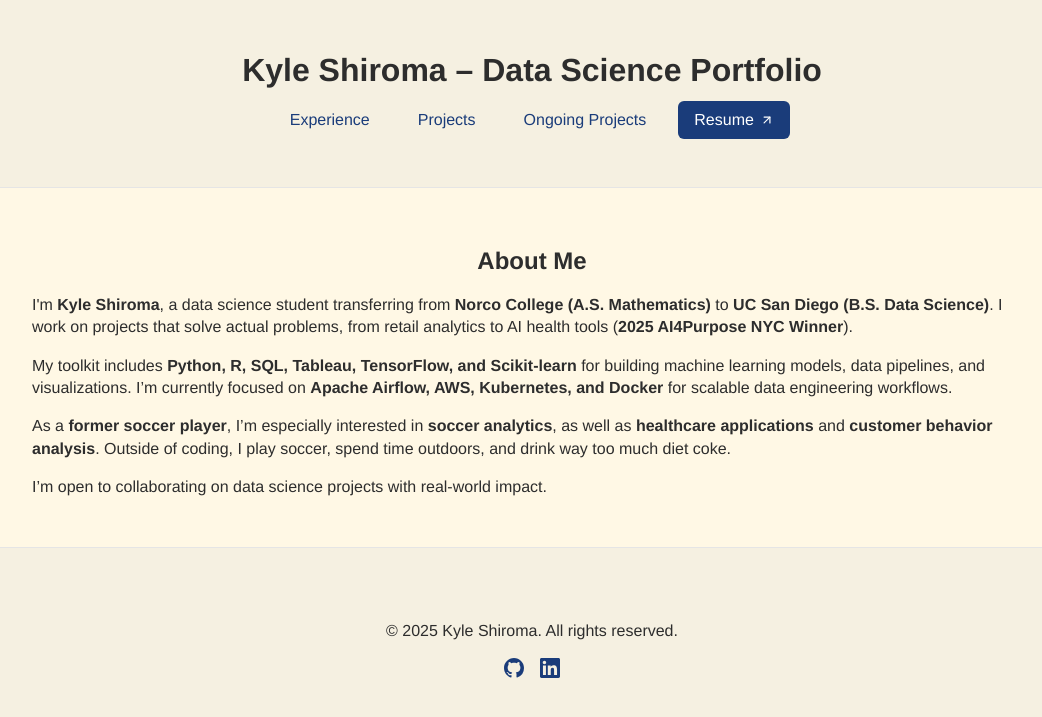
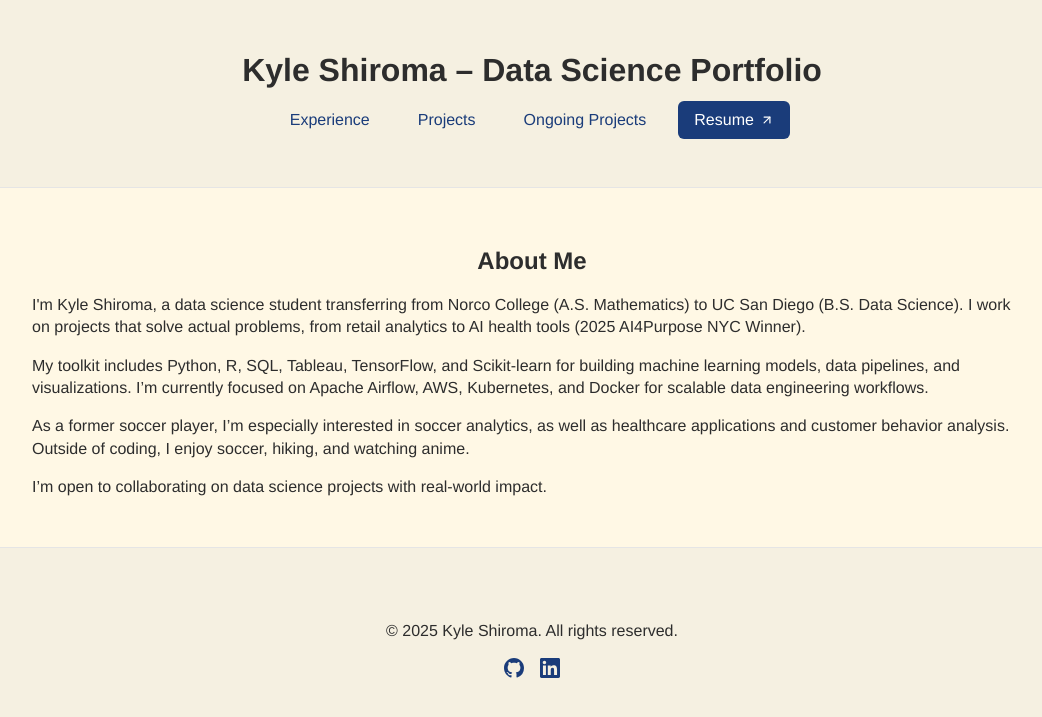
Before and after one commit to k-shiroma-code/k-shiroma-code.github.io, a Jekyll site: the page built from index.md, in a window 1280 px wide. Shown: the top 717 px of the page, without its empty margins (108-1150 px from the left). Built offline with Jekyll 4.4.1, drawn with Linux system fonts in a browser that asks for light colours.

Commit message:
Update index.md

```diff
--- a/index.md
+++ b/index.md
@@ -3,21 +3,20 @@ title: Home
 layout: default
 permalink: /
 ---
-
 <h2>About Me</h2>
 <p>
-  I'm <strong>Kyle Shiroma</strong>, a data science student transferring from <strong>Norco College (A.S. Mathematics)</strong>
-  to <strong>UC San Diego (B.S. Data Science)</strong>. I work on projects that solve actual problems, from retail analytics to AI health tools
-  (<strong>2025 AI4Purpose NYC Winner</strong>).
+  I'm Kyle Shiroma, a data science student transferring from Norco College (A.S. Mathematics)
+  to UC San Diego (B.S. Data Science). I work on projects that solve actual problems, from retail analytics to AI health tools
+  (2025 AI4Purpose NYC Winner).
 </p>
 <p>
-  My toolkit includes <strong>Python, R, SQL, Tableau, TensorFlow, and Scikit-learn</strong> for building machine learning models,
-  data pipelines, and visualizations. I’m currently focused on <strong>Apache Airflow, AWS, Kubernetes, and Docker</strong>
+  My toolkit includes Python, R, SQL, Tableau, TensorFlow, and Scikit-learn for building machine learning models,
+  data pipelines, and visualizations. I’m currently focused on Apache Airflow, AWS, Kubernetes, and Docker
   for scalable data engineering workflows.
 </p>
 <p>
-  As a <strong>former soccer player</strong>, I’m especially interested in <strong>soccer analytics</strong>, as well as <strong>healthcare applications</strong>
-  and <strong>customer behavior analysis</strong>. Outside of coding, I play soccer, spend time outdoors, and drink way too much diet coke.
+  As a former soccer player, I’m especially interested in soccer analytics, as well as healthcare applications
+  and customer behavior analysis. Outside of coding, I enjoy soccer, hiking, and watching anime.
 </p>
 <p>
   I’m open to collaborating on data science projects with real-world impact.
```
